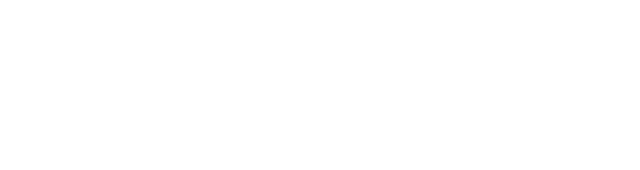
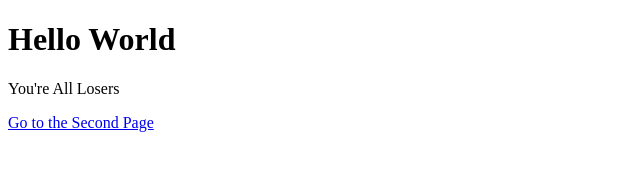
Before and after one commit to Jayyy473/Web-Design, a plain HTML site: page Chapter 2/Samples/Index.html in a window 1280 px wide. Shown: the whole page, without its empty margins (0-640 px from the left). Drawn offline with Linux system fonts and the light colour scheme.

Commit message:
Update Index.html

```diff
--- a/Chapter 2/Samples/Index.html
+++ b/Chapter 2/Samples/Index.html
@@ -3,9 +3,12 @@
 <head>
     <meta charset="UTF-8">
     <meta name="viewport" content="width=device-width, initial-scale=1.0">
-    <title>My first page</title>
+    <title>My First Page</title>
 </head>
 <body>
+    <h1>Hello World</h1>
 
+    <p>You're All Losers</p>
+    <a href="index2.html">Go to the Second Page</a>
 </body>
 </html>
```
